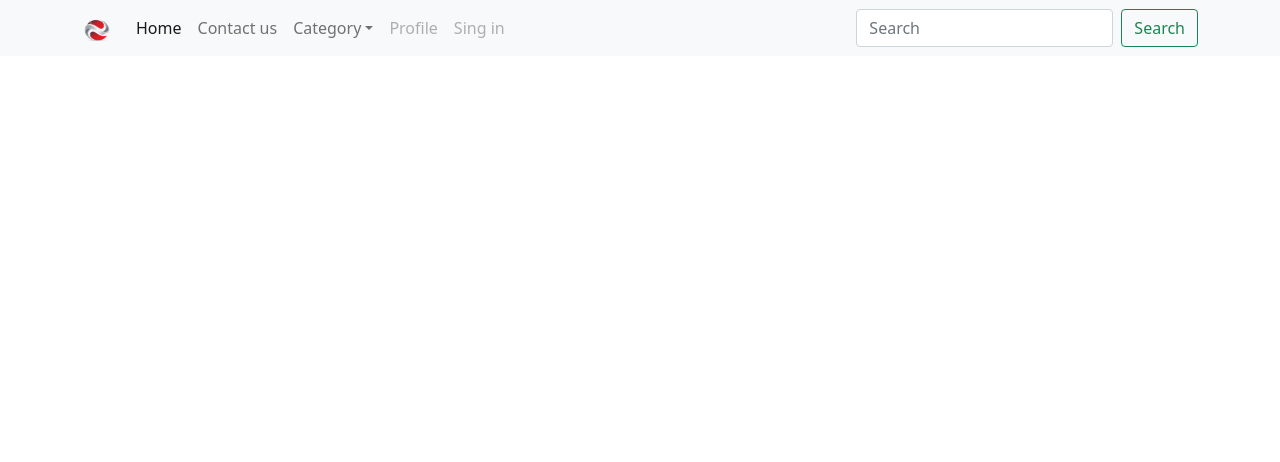
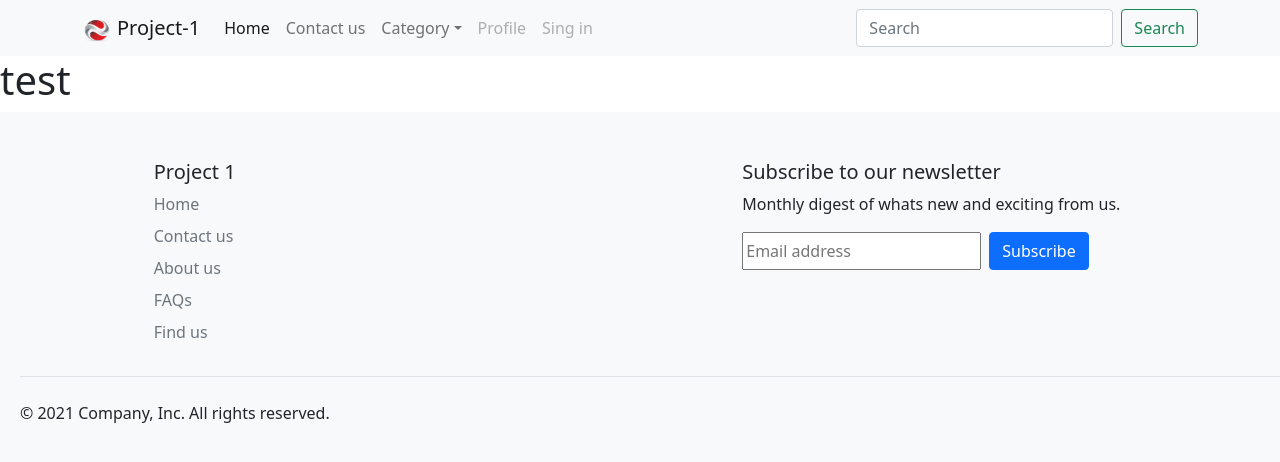
Before and after one commit to ayhamShaker/project-1, a React (Create React App) app: page / in a window 1280 px wide. Shown: the top 462 px of the page. Built offline with nearby package versions, Linux system fonts and the light colour scheme.

Commit message:
footer add

```diff
--- a/src/components/App.js
+++ b/src/components/App.js
@@ -1,10 +1,12 @@
 import "./App.css";
-import { Header } from "../components/index";
+import { Header, Footer, Container } from "../components/index";
 
 const App = () => {
   return (
     <>
       <Header />
+      <Container></Container>
+      <Footer />
     </>
   );
 };
--- /dev/null
+++ b/src/components/Container/Container.js
@@ -0,0 +1,11 @@
+import "./Container.css";
+
+const Container = () => {
+  return (
+    <>
+     <h1>test</h1>
+    </>
+  );
+};
+
+export default Container;
--- /dev/null
+++ b/src/components/Footer/Footer.css
@@ -0,0 +1,3 @@
+footer {
+padding-left: 20px;
+}
--- /dev/null
+++ b/src/components/Footer/Footer.js
@@ -0,0 +1,90 @@
+import "./Footer.css";
+
+const Footer = () => {
+  return (
+    <footer className="py-5 navbar-light bg-light">
+      <div className="row justify-content-around">
+        <div className="col-2">
+          <h5>Project 1</h5>
+          <ul className="nav flex-column">
+            <li className="nav-item mb-2">
+              <a href="#" className="nav-link p-0 text-muted">
+                Home
+              </a>
+            </li>
+            <li className="nav-item mb-2">
+              <a href="#" className="nav-link p-0 text-muted">
+                Contact us
+              </a>
+            </li>
+            <li className="nav-item mb-2">
+              <a href="#" className="nav-link p-0 text-muted">
+                About us
+              </a>
+            </li>
+            <li className="nav-item mb-2">
+              <a href="#" className="nav-link p-0 text-muted">
+                FAQs
+              </a>
+            </li>
+            <li className="nav-item mb-2">
+              <a href="#" className="nav-link p-0 text-muted">
+                Find us
+              </a>
+            </li>
+          </ul>
+        </div>
+
+        <div className="col-4 offset-1">
+          <form>
+            <h5>Subscribe to our newsletter</h5>
+            <p>Monthly digest of whats new and exciting from us.</p>
+            <div className="d-flex w-100 gap-2">
+              <label htmlFor="newsletter1" className="visually-hidden">
+                Email address
+              </label>
+              <input
+                id="newsletter1"
+                type="text"
+                className="htmlForm-control"
+                placeholder="Email address"
+              />
+              <button className="btn btn-primary" type="button">
+                Subscribe
+              </button>
+            </div>
+          </form>
+        </div>
+      </div>
+
+      <div className="d-flex justify-content-between py-4 my-4 border-top">
+        <p>© 2021 Company, Inc. All rights reserved.</p>
+        <ul className="list-unstyled d-flex">
+          <li className="ms-3">
+            <a className="link-dark" href="#">
+              <svg className="bi" width="24" height="24">
+                <use href="#twitter"></use>
+              </svg>
+            </a>
+          </li>
+          <li className="ms-3">
+            <a className="link-dark" href="#">
+              <svg className="bi" width="24" height="24">
+                <use href="#instagram"></use>
+              </svg>
+            </a>
+          </li>
+          <li className="ms-3">
+            <a className="link-dark" href="#">
+              <svg className="bi" width="24" height="24">
+                <use href="#facebook"></use>
+              </svg>
+            </a>
+          </li>
+        </ul>
+      </div>
+    </footer>
+  );
+};
+
+export default Footer;
--- a/src/components/Header/Header.css
+++ b/src/components/Header/Header.css
@@ -0,0 +1,4 @@
+img{
+    margin-right: 5px;
+
+}
--- a/src/components/Header/Header.js
+++ b/src/components/Header/Header.js
@@ -1,7 +1,7 @@
 import "./Header.css";
 import logo from "../assets/images/logo.png";
 
-function Header() {
+const Header = () => {
   return (
     <div>
       <div>
@@ -9,6 +9,7 @@ function Header() {
           <div className="container">
             <a className="navbar-brand" href="#">
               <img src={logo} alt="my logo" width="30" height="24" />
+                   Project-1
             </a>
             <button
               className="navbar-toggler"
@@ -109,6 +110,6 @@ function Header() {
       </div>
     </div>
   );
-}
+};
 
 export default Header;
--- a/src/components/index.js
+++ b/src/components/index.js
@@ -1,4 +1,4 @@
 export { default as Header } from "./Header/Header";
 // export {default as Header} from "./Header/Header"
-// export {default as Header} from "./Header/Header"
-// export {default as Footer} from "./Footer/Footer"
+export {default as Container} from "./Container/Container"
+export {default as Footer} from "./Footer/Footer"
```
Also changed, not shown: src/components/Container/Container.css (added), 1 other file (tests, documents, lock files or other folders).
